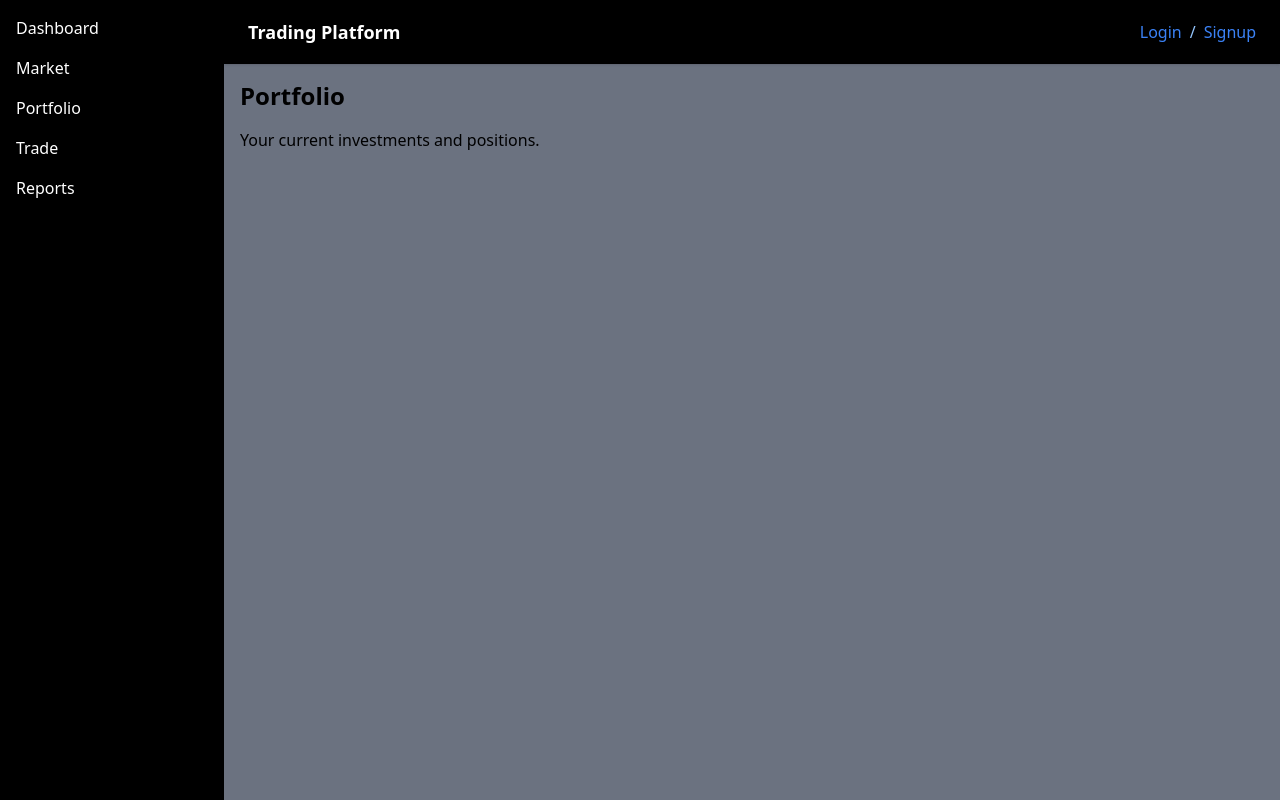
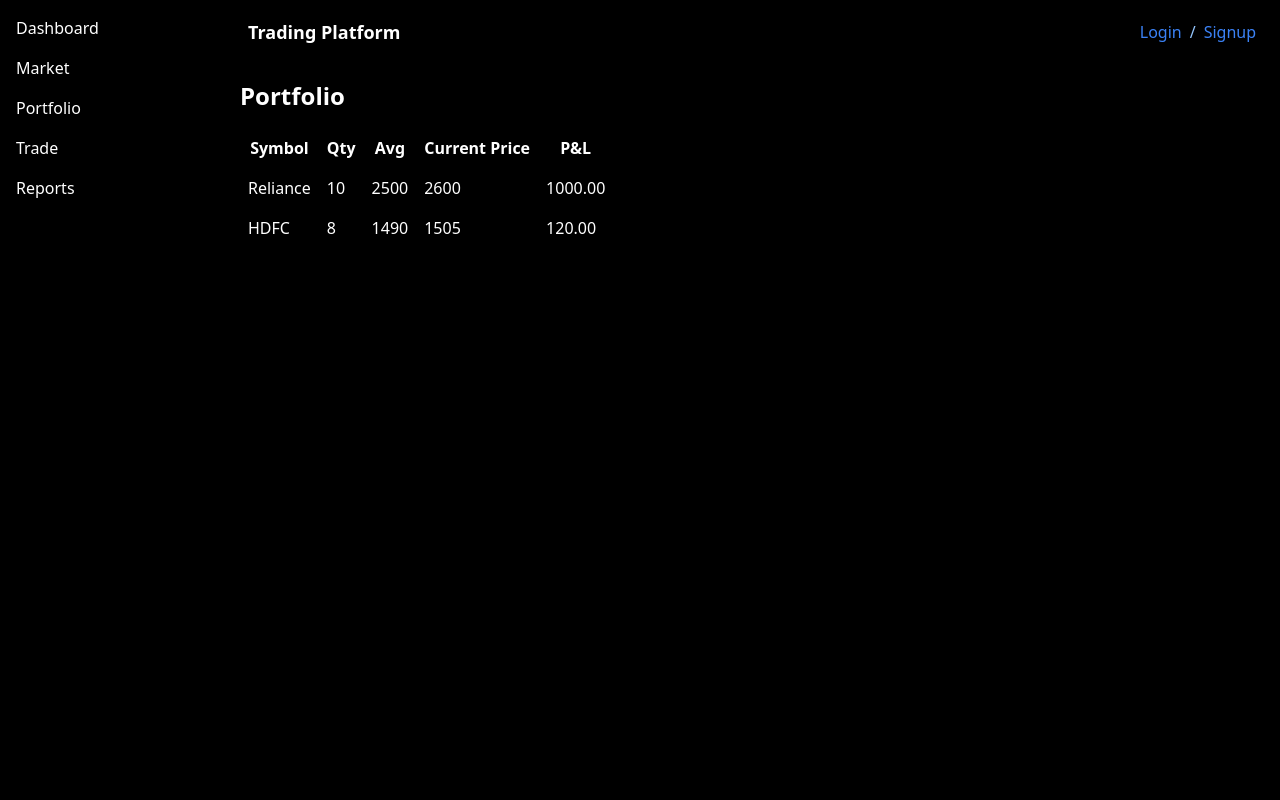
Before and after one commit to dharshan-005/Trading-Project, a React (Vite) app in the folder Trading-project/: page /portfolio in a window 1280 px wide. Built offline with nearby package versions, Linux system fonts and the light colour scheme.

Commit message:
first commit

```diff
--- a/Trading-project/src/App.jsx
+++ b/Trading-project/src/App.jsx
@@ -27,7 +27,7 @@ function App() {
   return (
     <>
       <Router>
-        <div className='flex min-h-screen bg-gray-500'>
+        <div className='flex min-h-screen bg-black'>
           <Sidebar />
           <div className='flex-1 flex flex-col'>
             <Navbar />
--- a/Trading-project/src/components/Loading.jsx
+++ b/Trading-project/src/components/Loading.jsx
@@ -29,9 +29,9 @@ const Loading = () => {
         }
 
         @keyframes spin {
-          0% { transform: rotate(0deg);box-shadow: 1px  5px 2px #e65c00}
-          50% { transform: rotate(180deg);box-shadow: 1px  5px 2px #18b201}
-          100% { transform: rotate(360deg);box-shadow: 1px  5px 2px #3498db}
+          0% { transform: rotate(0deg);box-shadow: 1px  5px 2px #0033cc}
+          50% { transform: rotate(180deg);box-shadow: 1px  5px 2px #90CDF4}
+          100% { transform: rotate(360deg);box-shadow: 1px  5px 2px #99b3ff}
         }
       `}</style>
     </div>
--- a/Trading-project/src/components/PriceChart.jsx
+++ b/Trading-project/src/components/PriceChart.jsx
@@ -10,7 +10,7 @@ const data = {
       {
         label: 'Price',
         data: [100, 200, 150, 300, 250, 400, 350],
-        borderColor: 'rgba(220, 38, 38)',
+        borderColor: 'rgba(59, 130, 246)',
         backgroundColor: 'rgba(0, 0, 0)',
         fill: true,
         tension: 0.3
--- a/Trading-project/src/components/Sidebar.jsx
+++ b/Trading-project/src/components/Sidebar.jsx
@@ -6,11 +6,11 @@ const Sidebar = () => {
     <>
     <aside className="w-56 bg-black text-white min-h-screen p-4">
         <nav className="flex flex-col gap-4">
-            <Link to="/dashboard" className="hover:text-yellow-300">Dashboard</Link>
-            <Link to="/market" className="hover:text-yellow-300">Market</Link>
-            <Link to="/portfolio" className="hover:text-yellow-300">Portfolio</Link>
-            <Link to="/trade" className="hover:text-yellow-300">Trade</Link>
-            <Link to="/reports" className="hover:text-yellow-300">Reports</Link>
+            <Link to="/dashboard" className="hover:text-blue-600">Dashboard</Link>
+            <Link to="/market" className="hover:text-blue-600">Market</Link>
+            <Link to="/portfolio" className="hover:text-blue-600">Portfolio</Link>
+            <Link to="/trade" className="hover:text-blue-600">Trade</Link>
+            <Link to="/reports" className="hover:text-blue-600">Reports</Link>
         </nav>
     </aside>
     </>
--- a/Trading-project/src/pages/Dashboard.jsx
+++ b/Trading-project/src/pages/Dashboard.jsx
@@ -4,7 +4,7 @@ import PriceChart from '../components/PriceChart.jsx'
 const Dashboard = () => {
   return (
     <>
-    <div>
+    <div className='text-white'>
       <h1 className="text-2xl font-semibold mb-4">Dashboard</h1>
       {/* <p>Welcome to your trading dashboard.</p> */}
       <div className='grid grid-cols-1 md:grid-cols-3 gap-6 mb-8'>
@@ -19,8 +19,8 @@ const Dashboard = () => {
           <li>SENSEX: 61,500 (+0.36%)</li>
         </ul>
       </div>
+    <PriceChart />
     </div>
-    <PriceChart />
     </>
   )
 }
--- a/Trading-project/src/pages/Portfolio.jsx
+++ b/Trading-project/src/pages/Portfolio.jsx
@@ -1,11 +1,38 @@
 import React from 'react'
+
+const holdings = [
+  { symbol: "Reliance", qty: 10, avg: 2500, current: 2600 },
+  { symbol: "HDFC", qty: 8, avg: 1490, current: 1505 }
+]
 
 const Portfolio = () => {
   return (
     <>
-    <div>
+    <div className='text-white'>
       <h1 className="text-2xl font-semibold mb-4">Portfolio</h1>
-      <p>Your current investments and positions.</p>
+      {/* <p>Your current investments and positions.</p> */}
+      <table>
+        <thead>
+          <tr>
+            <th className='p-2'>Symbol</th>
+            <th className='p-2'>Qty</th>
+            <th className='p-2'>Avg</th>
+            <th className='p-2'>Current Price</th>
+            <th className='p-2'>P&L</th>
+          </tr>
+        </thead>
+        <tbody>
+          {holdings.map((holding) => (
+            <tr key={holding.symbol}>
+              <td className='p-2'>{holding.symbol}</td>
+              <td className='p-2'>{holding.qty}</td>
+              <td className='p-2'>{holding.avg}</td>
+              <td className='p-2'>{holding.current}</td>
+              <td className='p-2'>{((holding.current - holding.avg) * holding.qty).toFixed(2)}</td>
+            </tr>
+          ))}
+        </tbody>
+      </table>
     </div>
     </>
   )
--- a/Trading-project/src/pages/Trade.jsx
+++ b/Trading-project/src/pages/Trade.jsx
@@ -1,11 +1,60 @@
-import React from 'react'
+import React, { useState } from 'react'
 
 const Trade = () => {
+  const [symbol, setSymbol] = useState('')
+  const [qty, setQty] = useState('')
+  const [priceType, setPriceType] = useState('Market')
+
+  // const handleTrade = () => {
+  //   // Handle trade logic here
+  //   console.log(`Trading ${qty} of ${symbol} at ${priceType}`)
+  // }
+
   return (
     <>
-    <div>
+    <div className='text-white'>
       <h1 className="text-2xl font-semibold mb-4">Trade</h1>
-      <p>Execute your trades and manage orders here.</p>
+      {/* <p>Execute your trades and manage orders here.</p> */}
+      {/* <div>
+        <input
+          type="text"
+          placeholder="Symbol"
+          value={symbol}
+          onChange={(e) => setSymbol(e.target.value)}
+        />
+        <input
+          type="number"
+          placeholder="Quantity"
+          value={quantity}
+          onChange={(e) => setQuantity(e.target.value)}
+        />
+        <input
+          type="number"
+          placeholder="Price"
+          value={price}
+          onChange={(e) => setPrice(e.target.value)}
+        />
+        <button onClick={handleTrade}>Trade</button>
+      </div> */}
+      <form className="bg-black rounded shadow p-4 space-y-4">
+        <div>
+          <label className="block text-sm font-medium">Symbol</label>
+          <input type="text" className="mt-1 border rounded w-full p-2" value={symbol} onChange={e => setSymbol(e.target.value)} />
+        </div>
+        <div>
+          <label className="block text-sm font-medium">Quantity</label>
+          <input type="number" className="mt-1 border rounded w-full p-2" value={qty} onChange={e => setQty(e.target.value)} />
+        </div>
+        <div>
+          <label className="block text-sm font-medium">Order Type</label>
+          <select className="mt-1 border rounded w-full p-2" value={priceType} onChange={e => setPriceType(e.target.value)}>
+            <option>Market</option>
+            <option>Limit</option>
+            <option>Stop</option>
+          </select>
+        </div>
+        <button type="submit" className="bg-blue-600 text-white px-4 py-2 rounded">Place Order</button>
+      </form>
     </div>
     </>
   )
```
